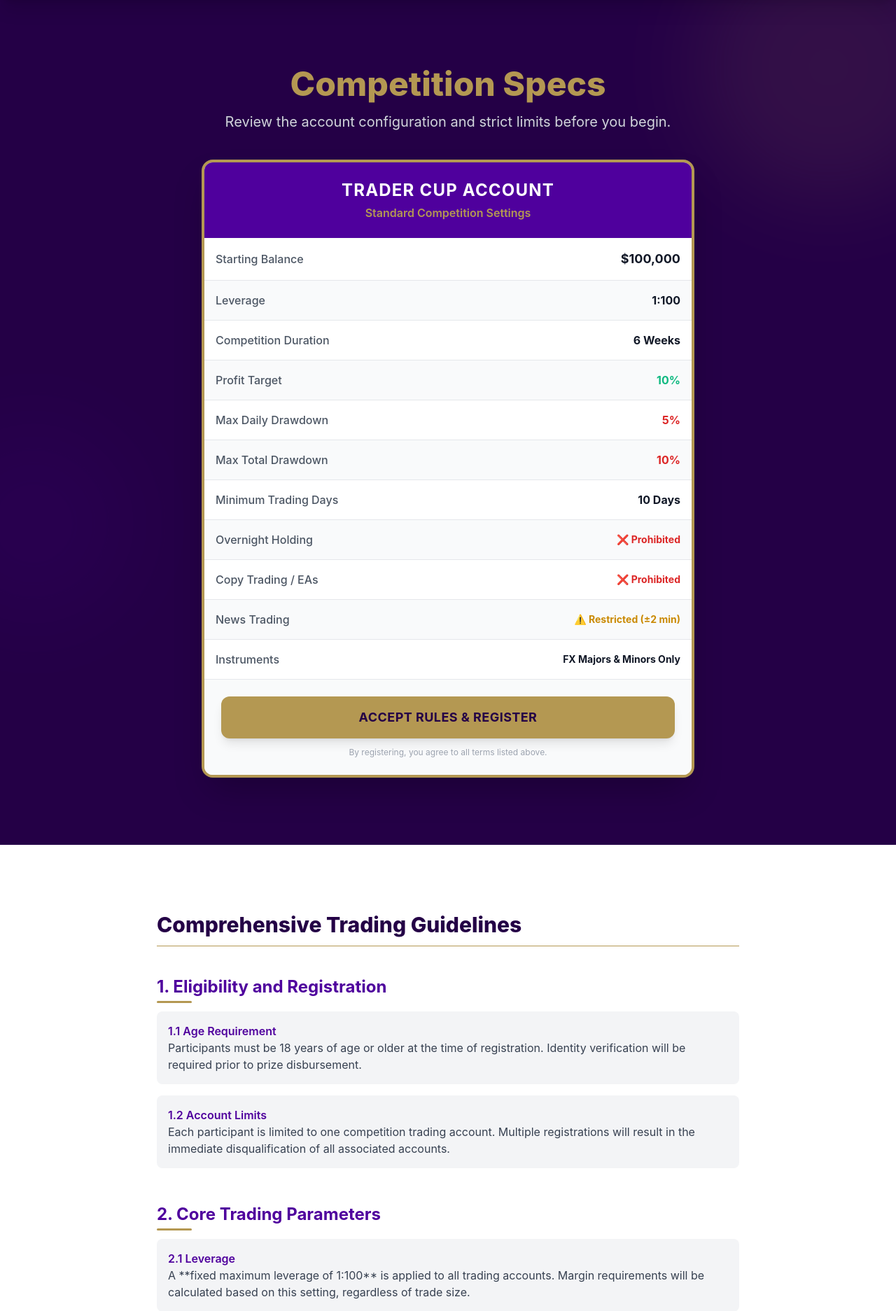
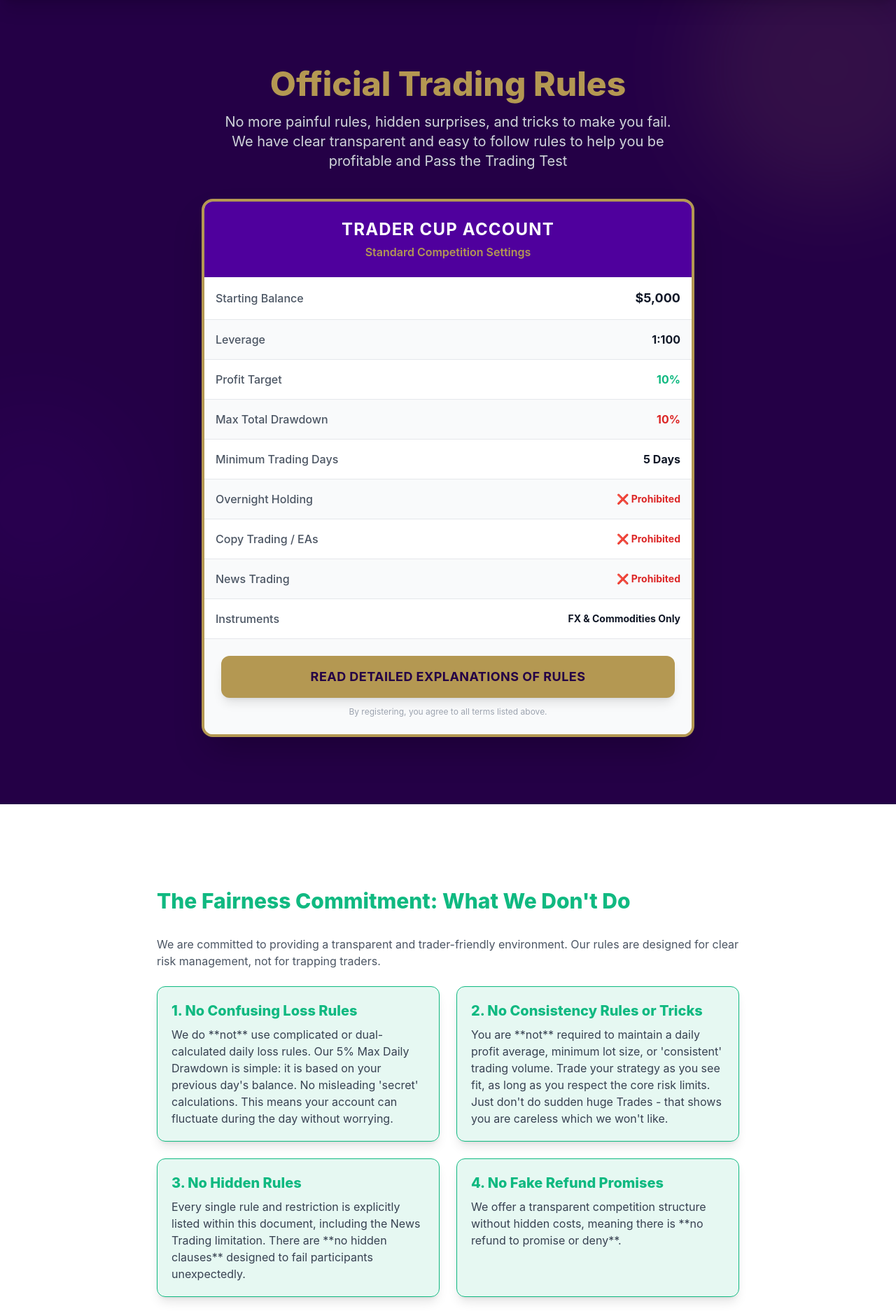
Before and after one commit to scottShams/funding4x, a PHP site: page /rule.php in a window 1280 px wide. Shown: the part 64-1937 px from the top of the page at 70% size. Run offline with PHP 8.4, Linux system fonts and the light colour scheme; some libraries are stand-ins or nearby versions.

Commit message:
- Change competition to trading test with $5,000 starting balance - Reduce minimum trading days from 10 to 5 - Prohibit news trading entirely and expand instruments to FX and commodities - Add fairness commitment section emphasizing transparent rules - Update referral dashboard UI for goal achievement with Telegram join prompt and encouragement for more referrals - Adjust payout process for faster disbursement and clarify responsibilities
BREAKING CHANGE: Trading rules overhaul affects eligibility and strategy requirements for participants

```diff
--- a/rule.php
+++ b/rule.php
@@ -106,7 +106,7 @@
         </div>
     </header>
 
-    <!-- 1. HERO SECTION: Pricing-Style Spec Sheet (The Table) -->
+     <!-- 1. HERO SECTION: Pricing-Style Spec Sheet (The Table) -->
     <section class="bg-header-dark py-16 md:py-24 relative overflow-hidden">
         <!-- Background decorative elements -->
         <div class="absolute top-0 left-0 w-full h-full overflow-hidden opacity-10 pointer-events-none">
@@ -116,8 +116,9 @@
 
         <div class="max-w-3xl mx-auto px-4 sm:px-6 lg:px-8 relative z-10">
             <div class="text-center mb-10">
-                <h1 class="text-4xl sm:text-5xl font-extrabold mb-4 text-trophy-gold">Competition Specs</h1>
-                <p class="text-xl text-gray-300">Review the account configuration and strict limits before you begin.</p>
+                <h1 class="text-4xl sm:text-5xl font-extrabold mb-4 text-trophy-gold">Official Trading Rules</h1>
+                <p class="text-xl text-gray-300"><span class="text-xl text-gray-300 mb-12">No more painful rules, hidden surprises, and tricks to make you fail. <br>
+We have clear transparent and easy to follow rules to help you be profitable and Pass the Trading Test</span></p>
             </div>
 
             <!-- The "Pricing Table" Style Card -->
@@ -134,28 +135,19 @@
                         <!-- Account Size -->
                         <tr>
                             <td class="font-medium text-gray-600">Starting Balance</td>
-                            <td class="font-bold text-gray-900 text-right text-lg">$100,000</td>
+                            <td class="font-bold text-gray-900 text-right text-lg">$5,000</td>
                         </tr>
                         <!-- Leverage -->
                         <tr>
                             <td class="font-medium text-gray-600">Leverage</td>
                             <td class="font-bold text-gray-900 text-right">1:100</td>
                         </tr>
-                        <!-- Duration -->
-                        <tr>
-                            <td class="font-medium text-gray-600">Competition Duration</td>
-                            <td class="font-bold text-gray-900 text-right">6 Weeks</td>
-                        </tr>
-                        <!-- Profit Target -->
+                        <!-- Duration -->                        <!-- Profit Target -->
                         <tr>
                             <td class="font-medium text-gray-600">Profit Target</td>
                             <td class="font-bold text-success-green text-right">10%</td>
                         </tr>
                         <!-- Drawdown Limits -->
-                        <tr>
-                            <td class="font-medium text-gray-600">Max Daily Drawdown</td>
-                            <td class="font-bold text-red-600 text-right">5%</td>
-                        </tr>
                         <tr>
                             <td class="font-medium text-gray-600">Max Total Drawdown</td>
                             <td class="font-bold text-red-600 text-right">10%</td>
@@ -163,7 +155,7 @@
                         <!-- Trading Days -->
                         <tr>
                             <td class="font-medium text-gray-600">Minimum Trading Days</td>
-                            <td class="font-bold text-gray-900 text-right">10 Days</td>
+                            <td class="font-bold text-gray-900 text-right">5 Days</td>
                         </tr>
                         <!-- Restrictions -->
                         <tr>
@@ -176,19 +168,19 @@
                         </tr>
                         <tr>
                             <td class="font-medium text-gray-600">News Trading</td>
-                            <td class="font-bold text-yellow-600 text-right text-sm">⚠️ Restricted (±2 min)</td>
+                             <td class="font-bold text-red-600 text-right text-sm">❌ Prohibited</td>
                         </tr>
                          <tr>
                             <td class="font-medium text-gray-600">Instruments</td>
-                            <td class="font-bold text-gray-900 text-right text-sm">FX Majors & Minors Only</td>
+                            <td class="font-bold text-gray-900 text-right text-sm">FX &amp; Commodities Only</td>
                         </tr>
                     </tbody>
                 </table>
 
-                <!-- Bottom CTA in Table -->
+
                 <div class="p-6 bg-gray-50 text-center border-t border-gray-200">
                     <button class="w-full bg-trophy-gold text-header-dark font-bold py-4 rounded-xl shadow-lg hover:bg-cta-hover transition uppercase tracking-wide text-lg" onclick="alertMessage('Registration', 'Proceeding to account setup...')">
-                        Accept Rules & Register
+                        Read Detailed Explanations of Rules
                     </button>
                     <p class="text-xs text-gray-400 mt-3">By registering, you agree to all terms listed above.</p>
                 </div>
@@ -200,6 +192,42 @@
     <section class="py-16 md:py-24 bg-white detail-section">
         <div class="max-w-4xl mx-auto px-4 sm:px-6 lg:px-8">
 
+
+ <!-- NEW SECTION: The Fairness Commitment (What We DON'T Include) -->
+            <div class="mb-12 pt-6">
+                <h2 class="text-3xl font-extrabold mb-8 text-success-green">The Fairness Commitment: What We Don't Do</h2>
+                <p class="text-gray-600 mb-6">We are committed to providing a transparent and trader-friendly environment. Our rules are designed for clear risk management, not for trapping traders.</p>
+
+                <div class="grid md:grid-cols-2 gap-6">
+                    <!-- Point 1: Drawdown Clarity -->
+                    <div class="bg-success-green/10 p-5 rounded-xl border border-success-green shadow-lg">
+                        <p class="font-extrabold text-xl text-success-green mb-2">1. No Confusing Loss Rules</p>
+                        <p class="text-gray-700">We do **not** use complicated or dual-calculated daily loss rules. Our 5% Max Daily Drawdown is simple: it is based on your previous day's balance. No misleading 'secret' calculations. This means your account can fluctuate during the day without worrying. </p>
+                    </div>
+
+                    <!-- Point 2: Consistency -->
+                    <div class="bg-success-green/10 p-5 rounded-xl border border-success-green shadow-lg">
+                        <p class="font-extrabold text-xl text-success-green mb-2">2. No Consistency Rules or Tricks</p>
+                        <p class="text-gray-700">You are **not** required to maintain a daily profit average, minimum lot size, or 'consistent' trading volume. Trade your strategy as you see fit, as long as you respect the core risk limits. Just don't do sudden huge Trades - that shows you are careless which we won't like. </p>
+                    </div>
+
+                    <!-- Point 3: Hidden Rules -->
+                    <div class="bg-success-green/10 p-5 rounded-xl border border-success-green shadow-lg">
+                        <p class="font-extrabold text-xl text-success-green mb-2">3. No Hidden Rules</p>
+                        <p class="text-gray-700">Every single rule and restriction is explicitly listed within this document, including the News Trading limitation. There are **no hidden clauses** designed to fail participants unexpectedly.</p>
+                    </div>
+
+                    <!-- Point 4: Fake Promises -->
+                    <div class="bg-success-green/10 p-5 rounded-xl border border-success-green shadow-lg">
+                        <p class="font-extrabold text-xl text-success-green mb-2">4. No Fake Refund Promises</p>
+                        <p class="text-gray-700">We offer a transparent competition structure without hidden costs, meaning there is **no refund to promise or deny**.</p>
+                    </div>
+                </div>
+            </div>
+
+
+             <div class="mb-12 border-t-4 border-success-green pt-6"></div>
+
             <h2 class="text-3xl font-extrabold mb-10 text-header-dark border-b pb-3 border-trophy-gold">Comprehensive Trading Guidelines</h2>
 
             <!-- SECTION: Eligibility and Registration -->
@@ -208,7 +236,7 @@
                 <div class="space-y-4">
                     <div class="bg-bg-light p-4 rounded-lg">
                         <p class="font-semibold text-primary-purple">1.1 Age Requirement</p>
-                        <p class="text-gray-700">Participants must be 18 years of age or older at the time of registration. Identity verification will be required prior to prize disbursement.</p>
+                        <p class="text-gray-700">Participants must be 18 years of age or older at the time of registration. Identity verification will be required prior to payout disbursement.</p>
                     </div>
                     <div class="bg-bg-light p-4 rounded-lg">
                         <p class="font-semibold text-primary-purple">1.2 Account Limits</p>
@@ -227,11 +255,11 @@
                     </div>
                     <div class="bg-bg-light p-4 rounded-lg">
                         <p class="font-semibold text-primary-purple">2.2 Tradable Instruments</p>
-                        <p class="text-gray-700">The competition is limited to Forex Major (e.g., EUR/USD, GBP/JPY) and Minor pairs. Exotics, Cryptocurrencies, Stocks, and Commodities are strictly prohibited.</p>
+                        <p class="text-gray-700">The competition is limited to Forex pairs (e.g., EUR/USD, GBP/JPY) and Commodities such as Oil and Metals only.  Exotics, Cryptocurrencies, and Stocks are strictly prohibited.</p>
                     </div>
                     <div class="bg-bg-light p-4 rounded-lg">
                         <p class="font-semibold text-primary-purple">2.3 Minimum Trading Days</p>
-                        <p class="text-gray-700">Participants must execute trades on a **minimum of 10 separate days** during the 6-week period to qualify for prizes. A trading day is defined as any 24-hour period (00:00 to 23:59 GMT) in which at least one trade is opened and closed.</p>
+                        <p class="text-gray-700">Participants must execute trades on a **minimum of 5 separate days** to qualify. A trading day is defined as any 24-hour period (00:00 to 23:59 GMT) in which at least one trade is opened and closed.</p>
                     </div>
                     <div class="bg-yellow-50 p-4 rounded-lg border-l-4 border-yellow-500">
                         <p class="font-semibold text-yellow-800">2.4 Closing Positions End of Day (No Overnight Holding)</p>
@@ -247,19 +275,19 @@
                 <div class="space-y-4">
                     <div class="bg-red-50 p-4 rounded-lg border-l-4 border-red-500">
                         <p class="font-semibold text-red-600">3.1 Maximum Daily Drawdown (5%)</p>
-                        <p class="text-gray-700">Your account equity, calculated at any point during a trading day, must not fall below 95% of the starting balance ($100,000) or the previous day's closing balance, whichever is higher.</p>
+                        <p class="text-gray-700">Your account equity, calculated at any point during a trading day, must not fall below 95% of the starting balance ($5,000) or the previous day's closing balance, whichever is higher. Just don't drop by 5% in one day!</p>
                     </div>
                     <div class="bg-red-50 p-4 rounded-lg border-l-4 border-red-500">
                         <p class="font-semibold text-red-600">3.2 Maximum Total Drawdown (10%)</p>
-                        <p class="text-gray-700">Your account equity must never fall below **$90,000** (10% of the initial $100,000 balance) at any point throughout the competition. Violation results in automatic termination.</p>
+                        <p class="text-gray-700">Your account equity must never fall below **$4,500** (10% of the initial $5,000 balance) at any point throughout the competition.If it does reach 10% draw down you will be closed out, and the Test will be Failed.</p>
                     </div>
                     <div class="bg-red-50 p-4 rounded-lg border-l-4 border-red-500">
                         <p class="font-semibold text-red-600">3.3 Copy Trading</p>
-                        <p class="text-gray-700">**The use of any external copy trading service, signal provider, or automated replication of trades from another account is strictly prohibited.** All trades must be generated solely by the participant's strategy.</p>
+                        <p class="text-gray-700">**The use of any external copy trading service, signal provider, or automated replication of trades from another account is strictly prohibited.** All trades must be generated solely by the participant's strategy. The trades cannot be copied from another participant in Funding4x either.</p>
                     </div>
                     <div class="bg-yellow-50 p-4 rounded-lg border-l-4 border-yellow-500">
                         <p class="font-semibold text-yellow-800">3.4 News Trading</p>
-                        <p class="text-gray-700">Trading within a 2-minute window (1 minute before to 1 minute after) any high-impact economic news release (marked as Red on major economic calendars) is **prohibited**. Trades must be placed outside of this volatility window.</p>
+                        <p class="text-gray-700">Trading within a 1 hour window (30 min before to 30 min after) any high-impact economic news release (marked as Red on major economic calendars) is **prohibited**. Trades must be placed outside of this volatility window.</p>
                     </div>
                 </div>
             </div>
@@ -270,46 +298,15 @@
                 <div class="space-y-4">
                     <div class="bg-bg-light p-4 rounded-lg">
                         <p class="font-semibold text-primary-purple">4.1 Qualification for Payout</p>
-                        <p class="text-gray-700">To qualify for a prize payout, the participant must meet the Minimum Trading Days (10 days) requirement, achieve a minimum 10% profit target, and maintain zero violations of drawdown or strategy compliance rules.</p>
+                        <p class="text-gray-700">To qualify for a profit payout, the participant must meet the Minimum Trading Days (5 days) requirement, achieve a minimum 10% profit target, and maintain zero violations of drawdown or strategy compliance rules.</p>
                     </div>
                     <div class="bg-bg-light p-4 rounded-lg">
                         <p class="font-semibold text-primary-purple">4.2 Payout Process</p>
-                        <p class="text-gray-700">Prizes will be verified and disbursed within 14 business days following the end of the competition. Winners must provide valid ID and a verified bank account for transfer. All applicable taxes are the sole responsibility of the winner.</p>
+                        <p class="text-gray-700">Payouts will be verified and disbursed as soon as reasonably possible, subject to manual checks, and banking transaction times.  Winners must provide valid ID and a verified bank account for transfer. All Transactions costs and applicable taxes are the sole responsibility of the winner.</p>
                     </div>
                 </div>
             </div>
 
-            <!-- NEW SECTION: The Fairness Commitment (What We DON'T Include) -->
-            <div class="mb-12 border-t-4 border-success-green pt-6">
-                <h2 class="text-3xl font-extrabold mb-8 text-success-green">5. The Fairness Commitment: What We Don't Do</h2>
-                <p class="text-gray-600 mb-6">We are committed to providing a transparent and trader-friendly environment. Our rules are designed for clear risk management, not for trapping traders.</p>
-
-                <div class="grid md:grid-cols-2 gap-6">
-                    <!-- Point 1: Drawdown Clarity -->
-                    <div class="bg-success-green/10 p-5 rounded-xl border border-success-green shadow-lg">
-                        <p class="font-extrabold text-xl text-success-green mb-2">1. No Confusing Loss Rules</p>
-                        <p class="text-gray-700">We do **not** use complicated or dual-calculated daily loss rules. Our 5% Max Daily Drawdown is simple: it is based on your highest point of the day or the previous day's balance. No misleading 'secret' calculations.</p>
-                    </div>
-
-                    <!-- Point 2: Consistency -->
-                    <div class="bg-success-green/10 p-5 rounded-xl border border-success-green shadow-lg">
-                        <p class="font-extrabold text-xl text-success-green mb-2">2. No Consistency Rules or Tricks</p>
-                        <p class="text-gray-700">You are **not** required to maintain a daily profit average, minimum lot size, or 'consistent' trading volume. Trade your strategy as you see fit, as long as you respect the core risk limits.</p>
-                    </div>
-
-                    <!-- Point 3: Hidden Rules -->
-                    <div class="bg-success-green/10 p-5 rounded-xl border border-success-green shadow-lg">
-                        <p class="font-extrabold text-xl text-success-green mb-2">3. No Hidden Rules</p>
-                        <p class="text-gray-700">Every single rule and restriction is explicitly listed within this document, including the News Trading limitation. There are **no hidden clauses** designed to fail participants unexpectedly.</p>
-                    </div>
-
-                    <!-- Point 4: Fake Promises -->
-                    <div class="bg-success-green/10 p-5 rounded-xl border border-success-green shadow-lg">
-                        <p class="font-extrabold text-xl text-success-green mb-2">4. No Fake Refund Promises</p>
-                        <p class="text-gray-700">We offer a transparent competition structure without entry fees or hidden costs, meaning there is **no refund to promise or deny**. The cost of participation is your trading skill.</p>
-                    </div>
-                </div>
-            </div>
 
             <!-- CTA -->
             <div class="mt-12 text-center">
```
Also changed, not shown: referral_dashboard.php (+20 -1 lines).
